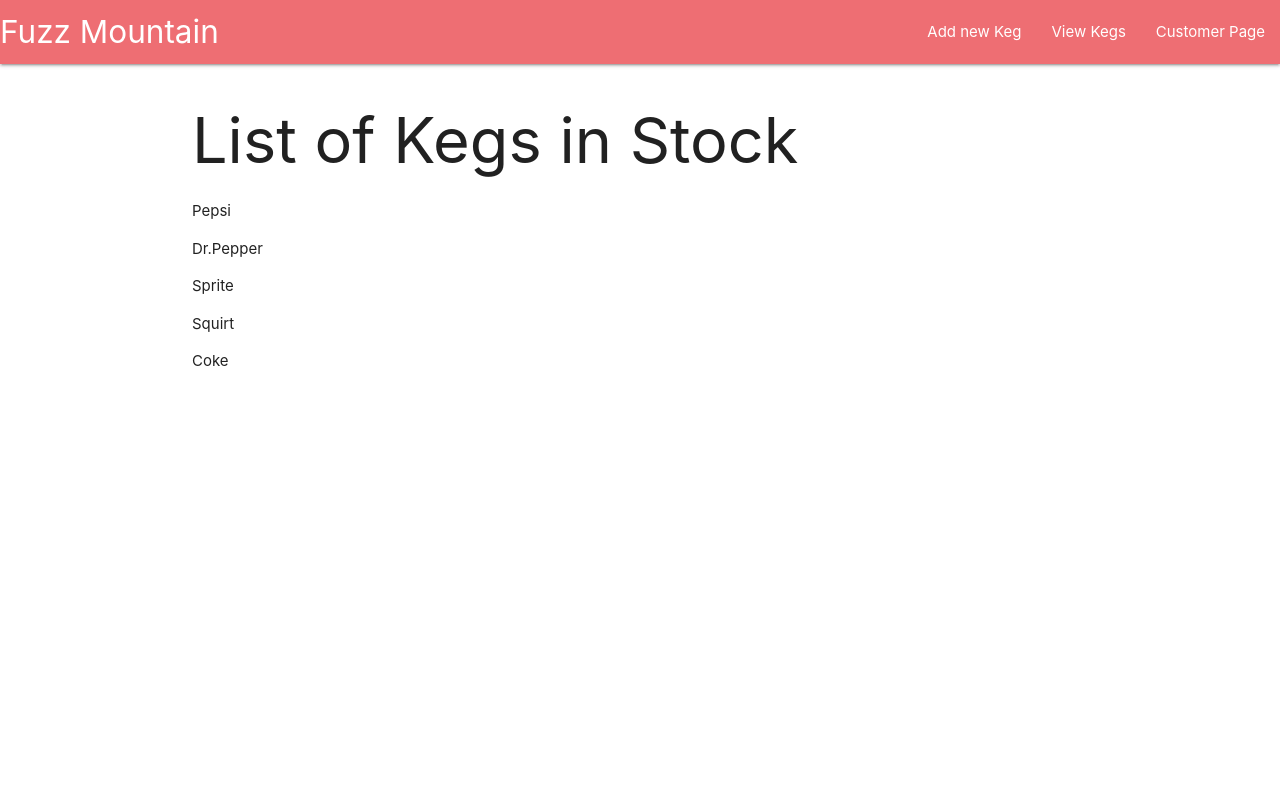
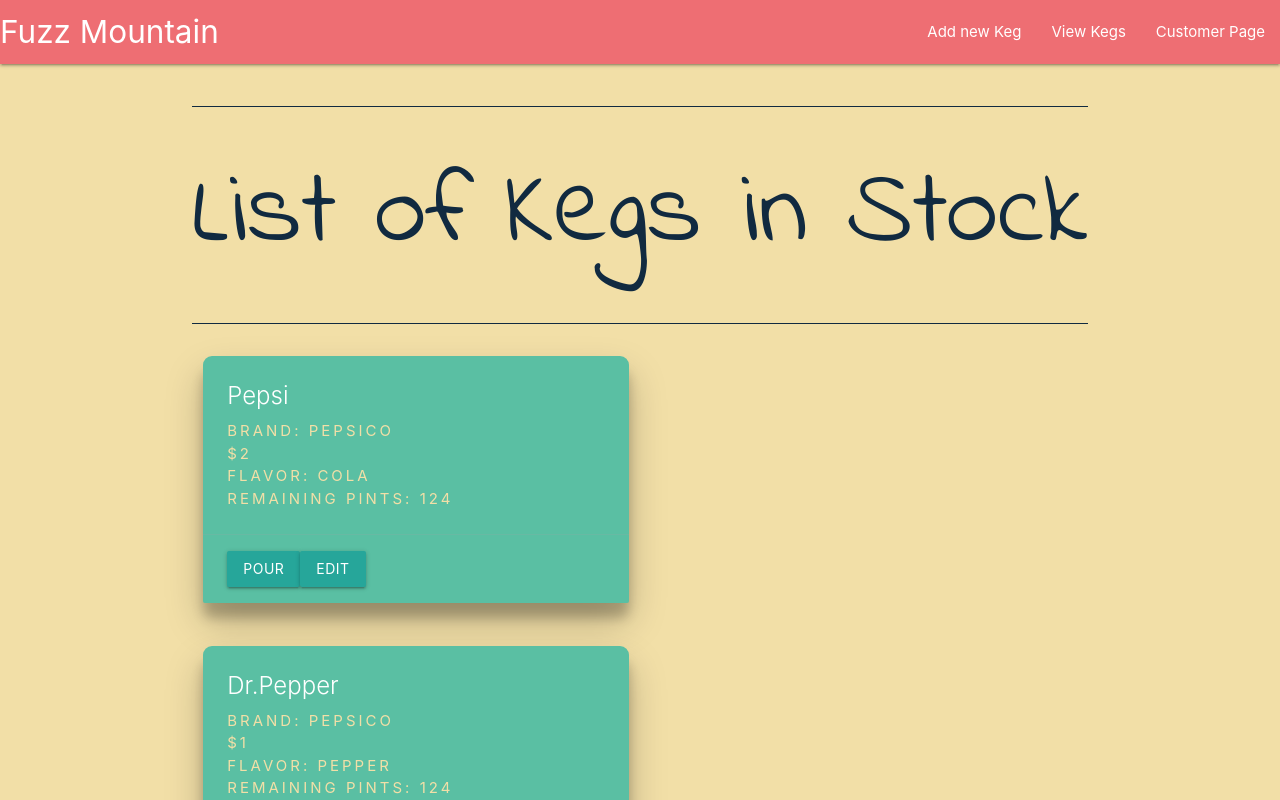
Before and after one commit to Wintermute787/tap-room, an Angular app: page / in a window 1280 px wide. Shown: the top 800 px of the page. Built offline with nearby package versions, Linux system fonts and the light colour scheme.

Commit message:
add pour and edit function

```diff
--- a/src/app/app.component.css
+++ b/src/app/app.component.css
@@ -0,0 +1,38 @@
+/* dark-blue: #112a40;
+sea-foam: #5abfa3;
+cream: #f2dfa7;
+orange: #F2AA52
+pinkish: #f2916d; */
+
+
+body {
+    background-color: #f2dfa7;
+
+}
+.card {
+    background-color: #5abfa3;
+    transition: all .2s;
+    box-shadow: 0 19px 38px rgba(0,0,0,0.22), 0 15px 12px rgba(0,0,0,0.22);
+    border-radius: 9px;
+}
+
+.card:hover {
+    transform: scale(1.1);
+}
+
+.card p {
+    text-transform: uppercase;
+    letter-spacing: 3px;
+    color: #f2dfa7;
+
+}
+
+.title{
+  text-align: center;
+  font-family: 'Indie Flower', cursive;
+  font-size: 7em;
+  padding: 50px 0;
+  color:  #112a40;
+  border-top: 1px solid #112a40;
+  border-bottom: 1px solid #112a40;
+}
--- a/src/app/app.component.html
+++ b/src/app/app.component.html
@@ -1,21 +1,22 @@
+<body>
 <nav>
   <div class="nav-wrapper">
     <a href="#" class="brand-logo">Fuzz Mountain</a>
     <ul id="nav-mobile" class="right hide-on-med-and-down">
-      <li (click)="open(1)"><a href="#new">Add new Keg</a></li>
-      <li (click)="open(2)"><a href="#list">View Kegs</a></li>
-      <li (click)="open(3)"><a href="#customer">Customer Page</a></li>
+      <li (click)="open(1)"><a href="#">Add new Keg</a></li>
+      <li (click)="open(2)"><a href="#">View Kegs</a></li>
+      <li (click)="open(3)"><a href="#">Customer Page</a></li>
     </ul>
   </div>
 </nav>
 
 <div class="container" id="new" *ngIf="new === true">
-  <h1>Add a new keg!</h1>
+  <h1 class="title">Add a new keg!</h1>
   <div class="row">
     <form class="col s12">
       <div class="row">
         <div class="input-field col s6">
-          <input ([ngModel)]="name" name="name" type="text" class="validate">
+          <input [(ngModel)]="name" name="name" type="text" class="validate">
           <label for="name">Name</label>
         </div>
         <div class="input-field col s6">
@@ -44,7 +45,7 @@
           </div>
         </div>
       </div>
-      <button class="btn waves-effect waves-light" type="button" name="action" (click)="addNewKeg(name, brand_name, price, flavor)">Add Keg
+      <button class="btn waves-effect waves-light" type="button" name="action" (click)="addNewKeg(name, brand_name, price, flavor); name=''; brand_name=''; price=''; flavor=''">Add Keg
         </button>
 
     </form>
@@ -52,14 +53,54 @@
 </div>
 
 <div class="container" id="list" *ngIf="list === true">
-  <div>
-      <h1>List of Kegs in Stock</h1>
-      <p *ngFor="let keg of kegs">
-        {{keg.name}}
-      </p>
+      <h1 class="title">List of Kegs in Stock</h1>
+      <div id="show" *ngIf="show === true">
+        <div *ngFor="let keg of kegs">
+          <div class="row">
+              <div class="col s12 m6">
+                <div class="card">
+                  <div class="card-content white-text">
+                    <span class="card-title">{{keg.name}}</span>
+                      <p>Brand: {{keg.brand}}</p>
+                      <p>${{keg.price}}</p>
+                      <p>Flavor: {{keg.flavor}} </p>
+                      <p>Remaining pints: {{keg.contents}} </p>
+                  </div>
+                  <div class="card-action">
+                      <a class="waves-effect waves-light btn" (click)="keg.pour()">Pour</a>
+                      <a class="waves-effect waves-light btn" (click)="open(4); this.show = false; editKeg(keg)">Edit</a>
+                  </div>
+                </div>
+              </div>
+            </div>
+          </div>
+        </div>
+        <div id="edit" *ngIf="edit === true && show === false">
+            <div class="row">
+                <div class="col s12 m6">
+                  <div class="card">
+                    <div class="card-content white-text">
+                      <span class="card-title">Edit</span>
+                        <p>Name: {{selectedKeg.name}}</p>
+                        <input type="text" name="newName" [(ngModel)]="newName" value={{selectedKeg.name}}>
+                        <p>Brand: {{selectedKeg.brand}}</p>
+                        <input type="text" name="newBrand" [(ngModel)]="newBrand" value={{selectedKeg.brand}}>
+                        <p>Price:</p>
+                        <input type="number" name="newPrice" [(ngModel)]="newPrice" value={{selectedKeg.price}}>
+                        <p>Flavor: {{selectedKeg.flavor}} </p>
+                        <input type="text" name="newFlavor" [(ngModel)]="newFlavor" value={{selectedKeg.flavor}}>
+                    </div>
+                    <div class="card-action">
+                        <a class="waves-effect waves-light btn" (click)="edit = false; show = true; selectedKeg.saveEdits(newName, newBrand, newPrice, newFlavor)">Save</a>
+                    </div>
+                  </div>
+                </div>
+              </div>
+          </div>
   </div>
+
+<div class="container" id="customer" *ngIf="customer === true">
+  <h1 class="title">Customer home</h1>
 </div>
 
-<div class="container" id="customer" *ngIf="customer === true">
-  <h1>Customer home</h1>
-</div>
+</body>
--- a/src/app/app.component.ts
+++ b/src/app/app.component.ts
@@ -30,35 +30,47 @@
   new: boolean = false;
   list: boolean = true;
   customer: boolean = false;
+  edit: boolean = false;
+  show: boolean = true;
 
   open(id) {
     if (id === 1) {
       this.customer = false;
       this.list = false;
       this.new = true;
+      this.edit = false;
     } else if (id === 2) {
       this.new = false;
       this.customer = false;
       this.list = true;
-    } else {
+      this.show = true;
+    } else if (id === 3) {
       this.new = false;
       this.list = false;
       this.customer = true;
+      this.edit = false;
+      this.show = false;
+    } else if (id === 4) {
+      this.new = false;
+      this.list = true;
+      this.customer = false;
+      this.show = false;
+      this.edit = true;
     }
   }
 
   addNewKeg(name: string, brand: string, price: number, flavor: string) {
     let newKeg = new Keg(name, brand, price, flavor, 134);
     this.kegs.push(newKeg);
+  }
+
+  selectedKeg: Keg;
+
+  editKeg(clickedKeg){
+    this.selectedKeg = clickedKeg;
+}
+}
+
     // sessionStorage.setItem('keg', JSON.stringify(newKeg));
     // console.log(sessionStorage.getItem('keg'));
-
-
-    console.log(newKeg);
-
-  }
-
-}
-
-
-// sessionStorage.clear()
+    // sessionStorage.clear()
--- a/src/app/models/kegs.model.ts
+++ b/src/app/models/kegs.model.ts
@@ -6,4 +6,15 @@
     pour(){
         return this.contents--;
     }
+
+    saveEdits(newName, newBrand, newPrice, newFlavor){
+        console.log(newName);
+        console.log(newBrand);
+        console.log(newPrice);
+        console.log(newFlavor);
+        this.name = newName;
+        this.brand = newBrand;
+        this.price = newPrice;
+        this.flavor = newFlavor;
+    }
 }
```
Also changed, not shown: src/index.html (+2 -1 lines), src/favicon.png (added).
